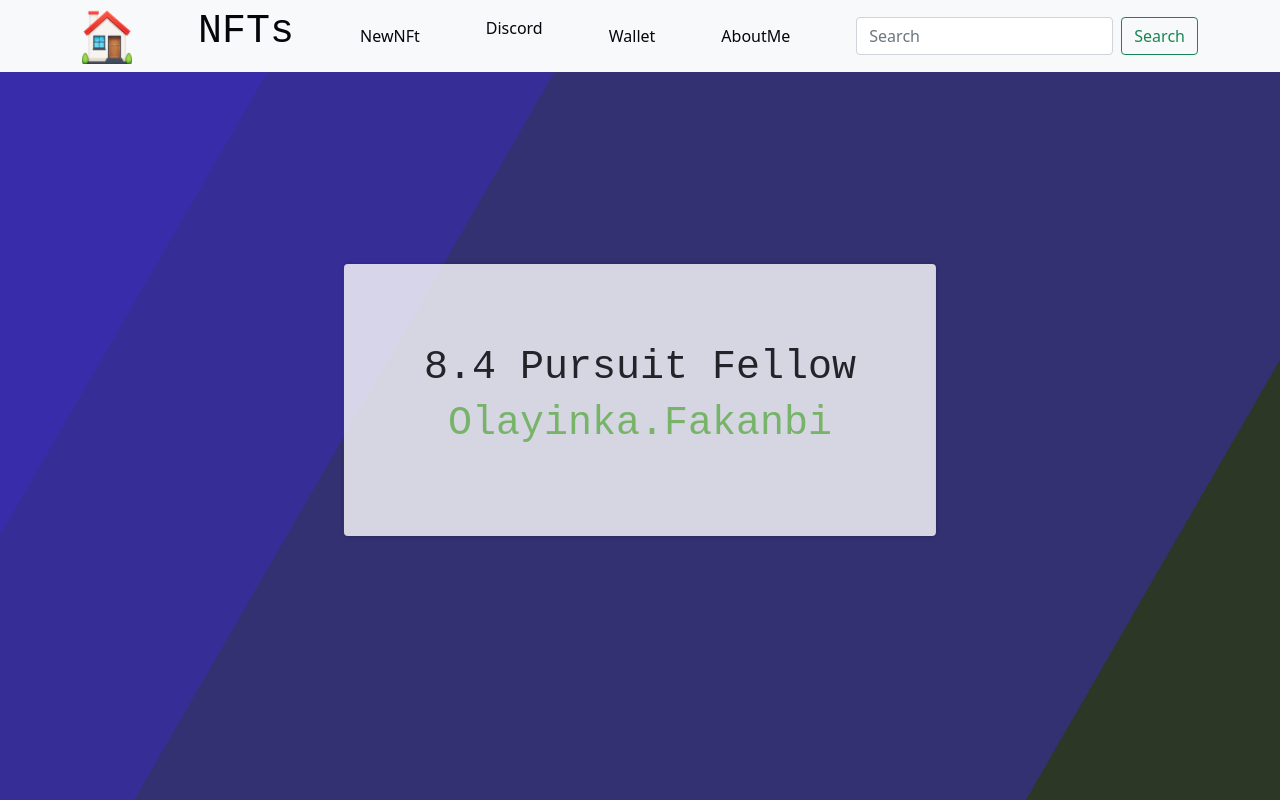
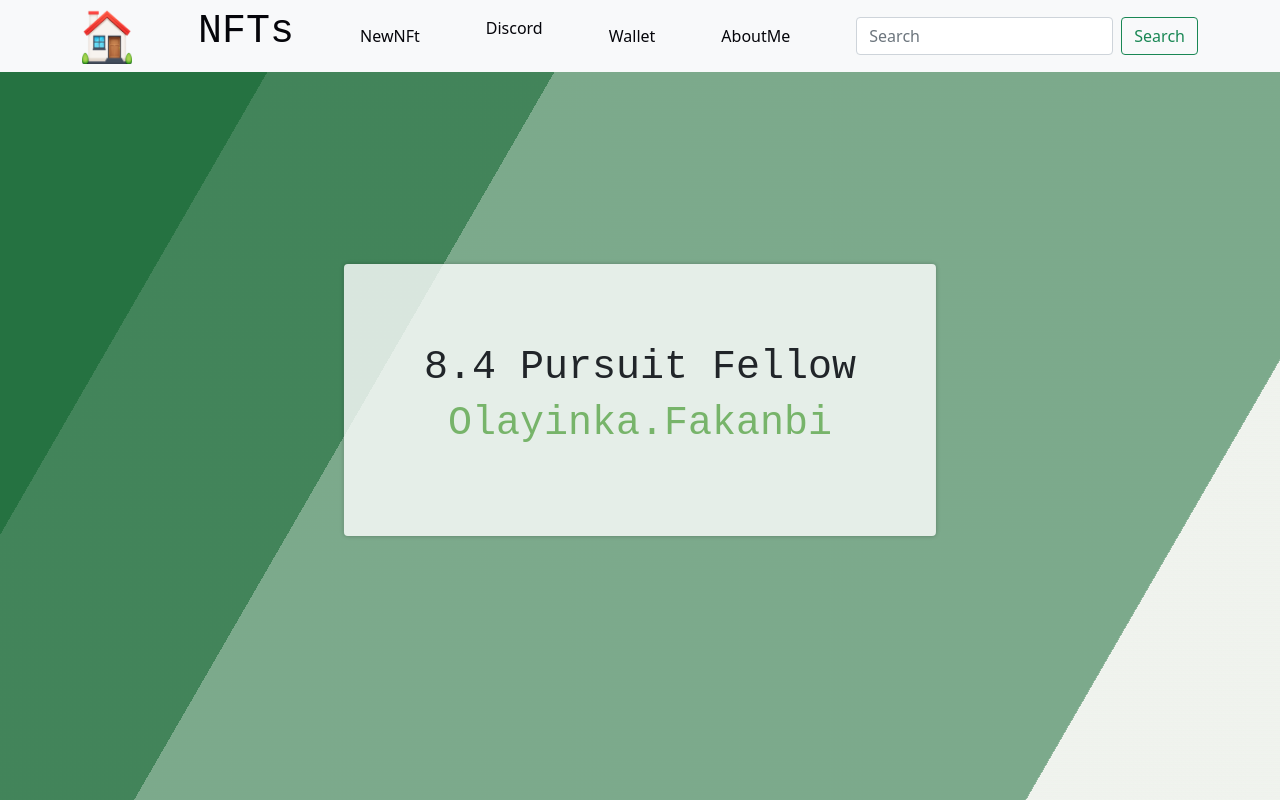
Before and after one commit to Olayinka19/Portfolio_Project, a React (Create React App) app in the folder front-end/: page / in a window 1280 px wide. Built offline with nearby package versions, Linux system fonts and the light colour scheme.

Commit message:
Almost Done

```diff
--- a/front-end/src/index.css
+++ b/front-end/src/index.css
@@ -216,7 +216,7 @@ body {
 
 .bg {
   animation:slide 3s ease-in-out infinite alternate;
-  background-image: linear-gradient(-60deg, rgb(15, 29, 7) 50%, rgb(28, 14, 158) 50%);
+  background-image: linear-gradient(-60deg, rgba(234, 239, 231, 0.682) 50%, rgb(28, 14, 158) 50%, rgb(7, 94, 38) 50% );
   bottom:0;
   left:-50%;
   opacity:.5;
```
